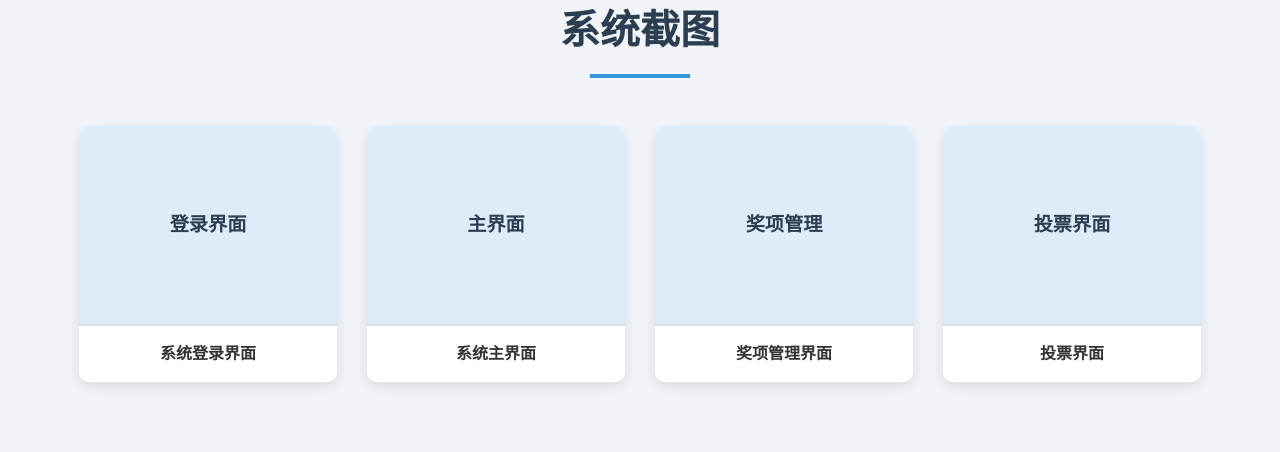
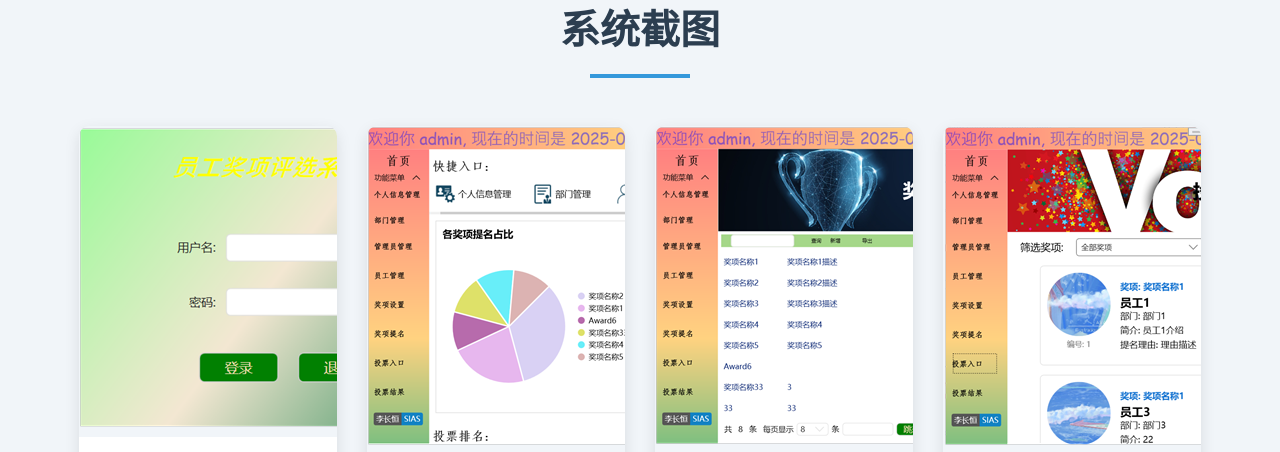
Before and after one commit to CHangHengLi/SIAS2025, a plain HTML site: page index.html in a window 1280 px wide. Shown: the part 4180-4632 px from the top of the page. Drawn offline with Linux system fonts and the light colour scheme.

Commit message:
UI更新

```diff
--- a/index.html
+++ b/index.html
@@ -244,27 +244,19 @@
                 <h2 class="section-title">系统截图</h2>
                 <div class="screenshots-gallery">
                     <div class="screenshot">
-                        <div class="screenshot-placeholder">
-                            <div class="placeholder-text">登录界面</div>
-                        </div>
+                        <img src="Images/登陆界面.png" alt="系统登录界面" class="screenshot-img">
                         <div class="screenshot-caption">系统登录界面</div>
                     </div>
                     <div class="screenshot">
-                        <div class="screenshot-placeholder">
-                            <div class="placeholder-text">主界面</div>
-                        </div>
+                        <img src="Images/主界面.png" alt="系统主界面" class="screenshot-img">
                         <div class="screenshot-caption">系统主界面</div>
                     </div>
                     <div class="screenshot">
-                        <div class="screenshot-placeholder">
-                            <div class="placeholder-text">奖项管理</div>
-                        </div>
+                        <img src="Images/奖项设置界面.png" alt="奖项管理界面" class="screenshot-img">
                         <div class="screenshot-caption">奖项管理界面</div>
                     </div>
                     <div class="screenshot">
-                        <div class="screenshot-placeholder">
-                            <div class="placeholder-text">投票界面</div>
-                        </div>
+                        <img src="Images/投票界面.png" alt="投票界面" class="screenshot-img">
                         <div class="screenshot-caption">投票界面</div>
                     </div>
                 </div>
```
Also changed, not shown: Images/主界面.png (added), Images/奖项设置界面.png (added), Images/投票界面.png (added), Images/登陆界面.png (added).
